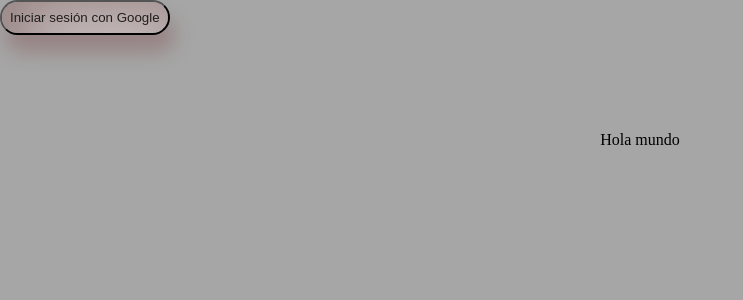
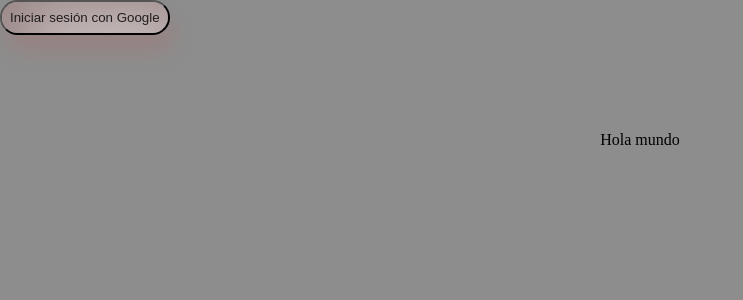
Before and after one commit to ManzCoder-js/megabillaresSCP, a Next.js app: page / in a window 1280 px wide. Shown: the top 300 px of the page, without its empty margins (0-743 px from the left). Built offline with nearby package versions, Linux system fonts and the light colour scheme; no server answers.

Commit message:
modificados:     src/app/globals.css

```diff
--- a/src/app/globals.css
+++ b/src/app/globals.css
@@ -4,4 +4,4 @@ body {
   overflow-x: hidden;
   margin: 0;
   padding: 0;
-  background-color: rgba(141, 141, 141, 0.778);}
+  background-color: rgb(141, 141, 141);}
```
